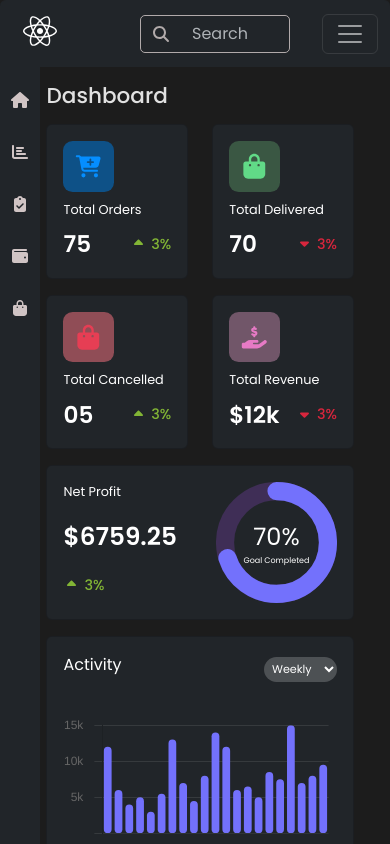
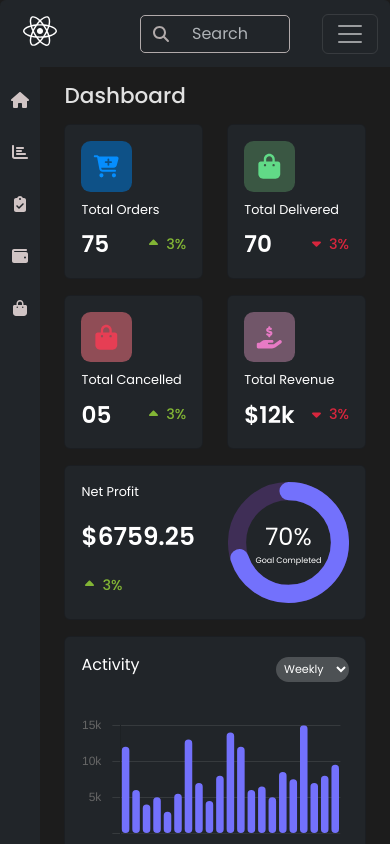
Before and after one commit to somjeet2000/my-web-assignment-1, a React (Create React App) app: page / in a window 390 px wide. Shown: the top 844 px of the page. Built offline with nearby package versions, Linux system fonts and the light colour scheme.

Commit message:
Dashboard 2nd Row Responsive Done

```diff
--- a/src/App.css
+++ b/src/App.css
@@ -1,3 +1,8 @@
+* {
+  padding: 0;
+  margin: 0;
+}
+
 .App {
   text-align: center;
 }
--- a/src/components/Dashboard/Dashboard.css
+++ b/src/components/Dashboard/Dashboard.css
@@ -34,3 +34,15 @@
     max-width: 100%;
   }
 }
+
+@media (max-width: 767px) {
+  .custom-container {
+    padding: 0 0 0 25px;
+  }
+}
+
+@media (max-width: 400px) {
+  .custom-container {
+    padding: 0 0 0 30px;
+  }
+}
--- a/src/components/Dashboard/Dashboard.jsx
+++ b/src/components/Dashboard/Dashboard.jsx
@@ -23,7 +23,7 @@ import ActivityChart from '../ActivityChart';
 const Dashboard = () => {
   const percentage = 70;
   return (
-    <main className='container'>
+    <main className='container-fluid custom-container'>
       <div className='row custom-grid'>
         <div className='d-flex justify-content-between flex-wrap flex-md-nowrap align-items-center'>
           <h4 className='pt-3 pb-2'>Dashboard</h4>
```
